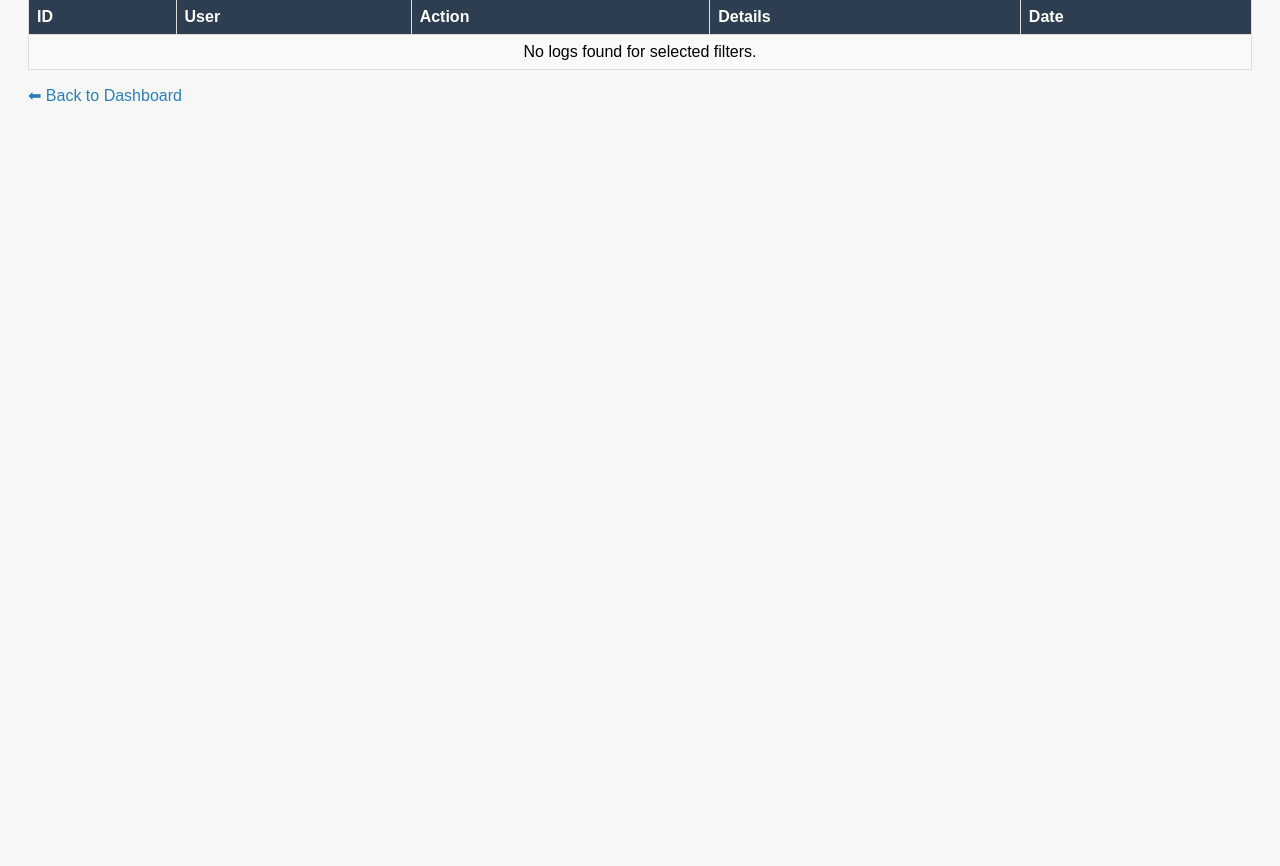
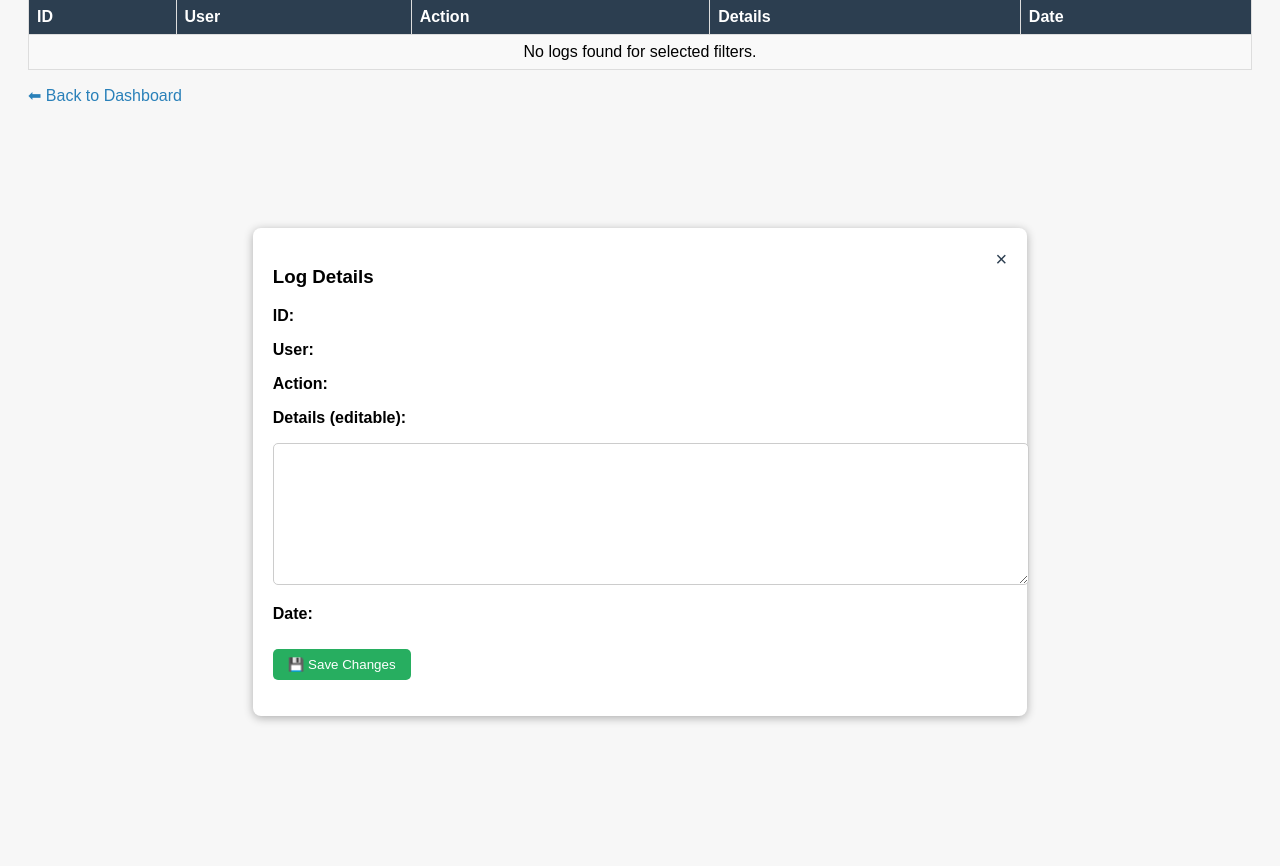
Before and after one commit to MLSMason6/sports-team-manager, a PHP site: page /view_logs.php in a window 1280 px wide. Shown: the part 168-1034 px from the top of the page. Before the commit the page ends 269 px from the top, so only its background shows below. Run offline with PHP 8.4, Linux system fonts and the light colour scheme; a user stored in the database is signed in; data comes from the database, SQL or seed files in the repository; data that the repository does not hold is empty.

Commit message:
saveupdate

```diff
--- a/view_logs.php
+++ b/view_logs.php
@@ -207,17 +207,17 @@ try {
     <p><a href="dashboard.php">⬅ Back to Dashboard</a></p>
 
     <!-- Modal -->
-    <div id="detailsModal" class="modal">
     <div class="modal-content">
         <span class="close-btn">&times;</span>
         <h3>Log Details</h3>
         <p><strong>ID:</strong> <span id="modalId"></span></p>
         <p><strong>User:</strong> <span id="modalUser"></span></p>
         <p><strong>Action:</strong> <span id="modalAction"></span></p>
-            <p><strong>Details:</strong></p>
-            <pre id="modalDetails" style="background:#f4f4f4; padding:10px; border-radius:5px;"></pre>
+        <p><strong>Details (editable):</strong></p>
+        <textarea id="modalDetails" style="width:100%; height:120px; padding:10px; border-radius:5px; border:1px solid #ccc;"></textarea>
         <p><strong>Date:</strong> <span id="modalDate"></span></p>
-        </div>
+        <button id="saveChanges" style="margin-top:10px; background:#27ae60; color:white; border:none; padding:8px 15px; border-radius:5px; cursor:pointer;">💾 Save Changes</button>
+        <p id="saveMessage" style="color:green; margin-top:8px;"></p>
     </div>
 
     <script>
@@ -225,6 +225,8 @@ try {
         const modal = document.getElementById('detailsModal');
         const closeBtn = document.querySelector('.close-btn');
         const detailLinks = document.querySelectorAll('.view-details');
+        const saveBtn = document.getElementById('saveChanges');
+        const saveMsg = document.getElementById('saveMessage');
 
         detailLinks.forEach(link => {
             link.addEventListener('click', (e) => {
@@ -234,12 +236,41 @@ try {
                 document.getElementById('modalAction').textContent = link.dataset.action;
                 document.getElementById('modalDetails').textContent = link.dataset.details;
                 document.getElementById('modalDate').textContent = link.dataset.date;
+                saveMsg.textContnet = "";
                 modal.style.display = 'block';
             });
         });
 
         closeBtn.onclick = () => modal.style.display = 'none';
         window.onclick = (e) => { if (e.target === modal) modal.style.display = 'none'; };
+
+        // 💾 Save edits via AJAX
+        saveBtn.addEventListener('click', () => {
+            const logId = document.getElementById('modalId').textContent;
+            const newDetails = document.getElementById('modalDetails').value;
+
+            fetch('update_log.php', {
+                method: 'POST',
+                headers: {'Content-Type': 'application/x-www-form-urlencoded'},
+                body: new URLSearchParams({
+                    log_id: logId,
+                    details: newDetails
+                })
+            })
+            .then(res => res.text())
+            .then(response => {
+                if (response.includes("success")) {
+                    saveMsg.textContent = "✅ Details updated successfully!";
+                } else {
+                    saveMsg.style.color = "red";
+                    saveMsg.textContent = "❌ Failed to update log.";
+                }
+            })
+            .catch (() => {
+                saveMsg.style.color = "red";
+                        saveMsg.textContent = "⚠️ Error saving changes.";
+            });
+        });
     </script>
 </body>
 </html>
```
Also changed, not shown: update_log.php (added, +35 -0 lines). Lines whose indentation alone changed are shown as unchanged.
